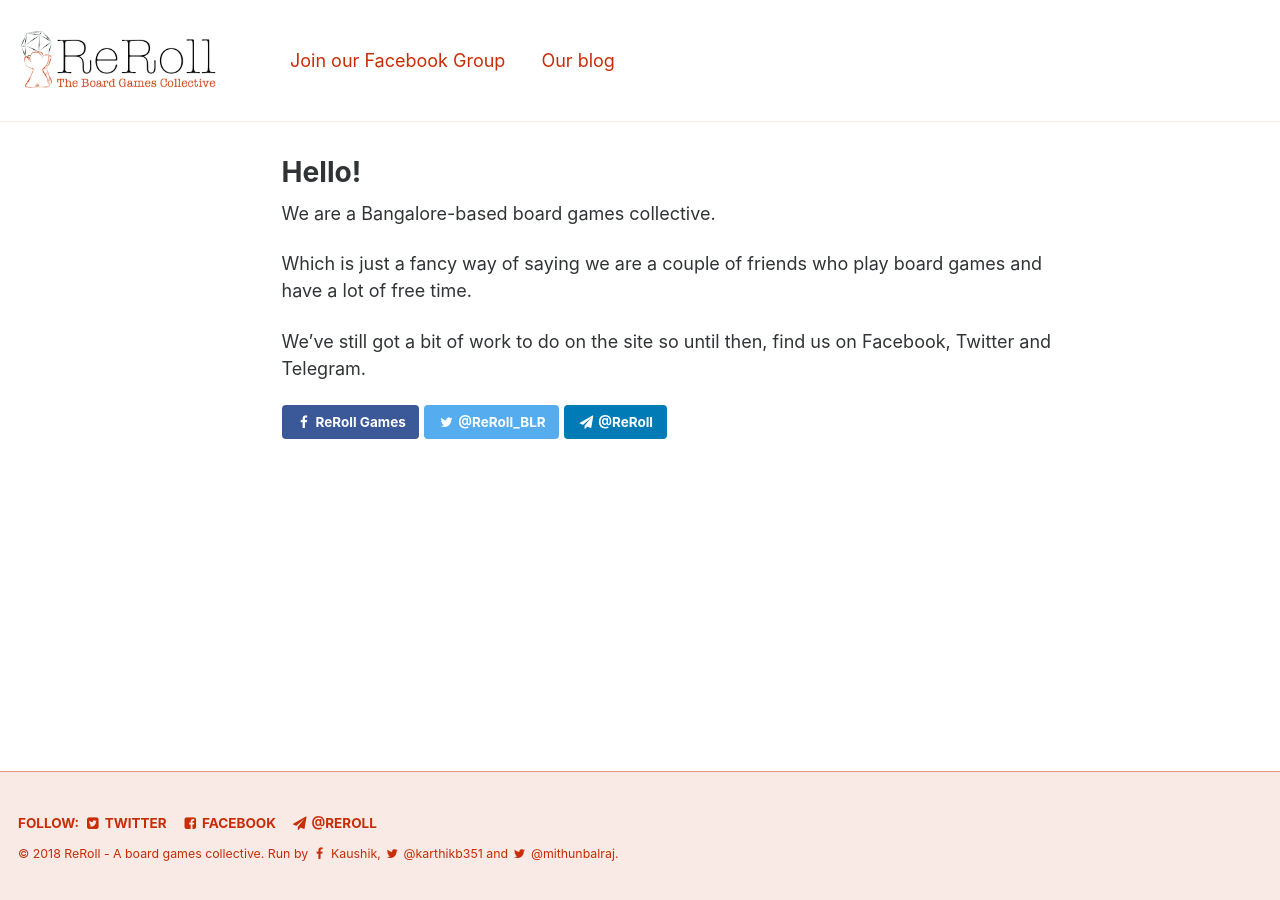
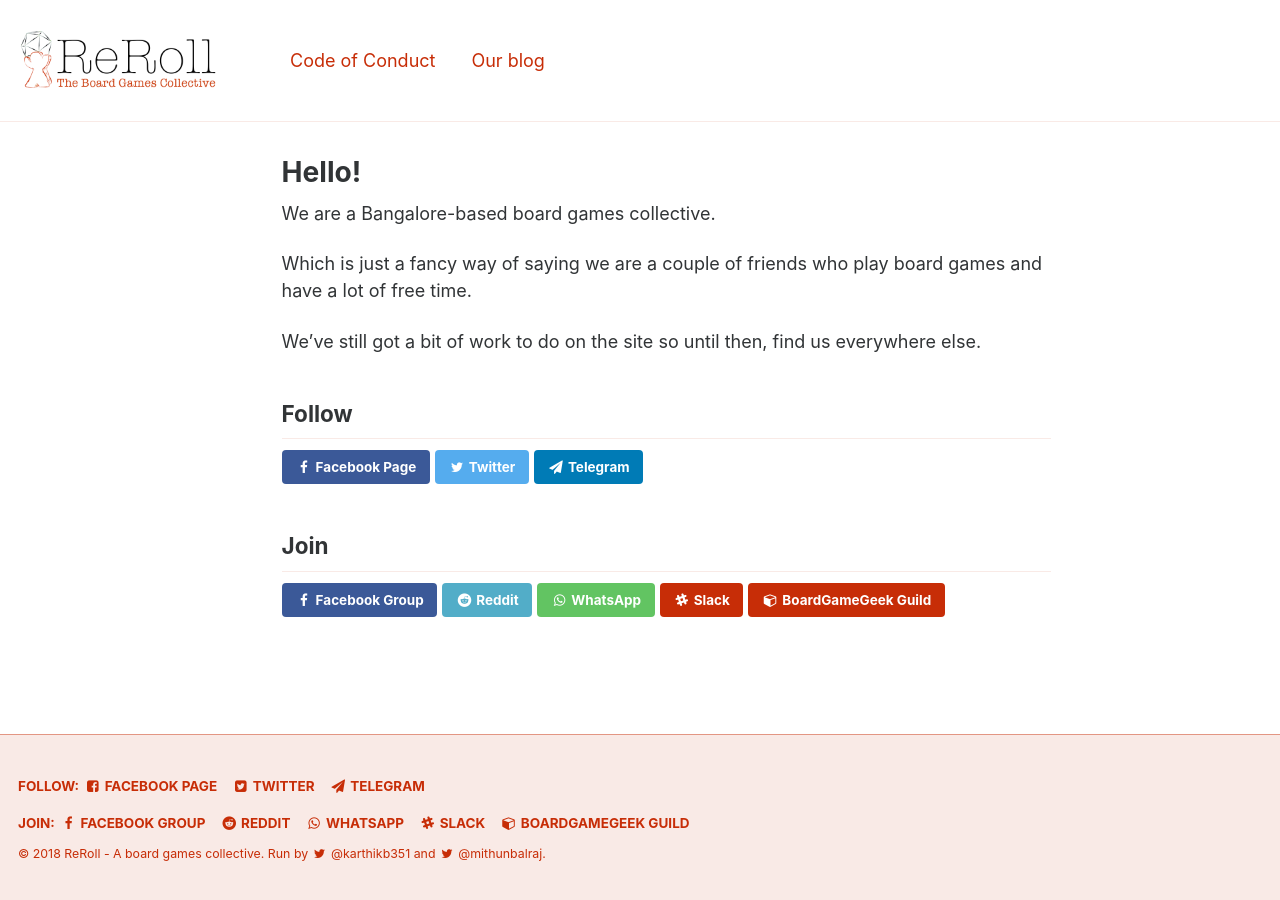
Before and after one commit to ReRollBLR/reroll.in, a Jekyll site: the page built from _pages/index.html, in a window 1280 px wide. Built offline with Jekyll 4.4.1, drawn with Linux system fonts in a browser that asks for light colours; the list of posts is cut into pages by our own code; comment, search, counter and statistics services are not loaded.

Commit message:
Update social links

```diff
--- a/_config.yml
+++ b/_config.yml
@@ -129,7 +129,7 @@ sass:
 permalink: "/:categories/:title/"
 paginate: 5
 paginate_path: "/page:num/"
-gems:
+plugins:
 - jekyll-paginate
 - jekyll-sitemap
 - jekyll-gist
--- a/_data/navigation.yml
+++ b/_data/navigation.yml
@@ -1,5 +1,5 @@
 main:
-  - title: "Join our Facebook Group"
-    url: 'https://facebook.com/groups/boardgames.blr/'
+  - title: "Code of Conduct"
+    url: '/code-of-conduct'
   - title: "Our blog"
     url: 'https://blog.reroll.in/'
--- a/_includes/footer.html
+++ b/_includes/footer.html
@@ -2,24 +2,21 @@
 
 <div class="page__footer-follow">
   <ul class="social-icons">
-    {% if site.data.ui-text[site.locale].follow_label %}
-      <li><strong>{{ site.data.ui-text[site.locale].follow_label }}</strong></li>
-    {% endif %}
-    {% if site.twitter.username %}
-      <li><a href="https://twitter.com/{{ site.twitter.username }}"><i class="fa fa-fw fa-twitter-square" aria-hidden="true"></i> Twitter</a></li>
-    {% endif %}
-    {% if site.facebook.username %}
-      <li><a href="https://facebook.com/{{ site.facebook.username }}"><i class="fa fa-fw fa-facebook-square" aria-hidden="true"></i> Facebook</a></li>
-    {% endif %}
-    {% if site.author.github %}
-      <li><a href="http://github.com/{{ site.author.github }}"><i class="fa fa-fw fa-github" aria-hidden="true"></i> GitHub</a></li>
-    {% endif %}
-    {% if site.author.bitbucket %}
-      <li><a href="http://bitbucket.org/{{ site.author.bitbucket }}"><i class="fa fa-fw fa-bitbucket" aria-hidden="true"></i> Bitbucket</a></li>
-    {% endif %}
-    <li><a href="https://telegram.me/reroll"><i class="fa fa-fw fa-paper-plane" aria-hidden="true"></i> @ReRoll</a></li>
+    <li><strong>Follow:</strong></li>
+    <li><a href="https://facebook.com/ReRollBLR"><i class="fa fa-fw fa-facebook-square" aria-hidden="true"></i> Facebook Page</a></li>
+    <li><a href="https://twitter.com/ReRoll_BLR"><i class="fa fa-fw fa-twitter-square" aria-hidden="true"></i> Twitter</a></li>
+    <li><a href="https://telegram.me/reroll"><i class="fa fa-fw fa-paper-plane" aria-hidden="true"></i> Telegram</a></li>
   </ul>
 </div>
-
-<div class="page__footer-copyright">&copy; {{ site.time | date: '%Y' }} {{ site.name | default: site.title }}. Run by <a href="https://www.facebook.com/kaushik.narayan.39"><i class="fa fa-fw fa-facebook"></i> Kaushik</a>, <a href="https://twitter.com/karthikb351"><i class="fa fa-fw fa-twitter"></i>  @karthikb351</a> and <a href="https://twitter.com/mithunbalraj"><i class="fa fa-fw fa-twitter"></i>  @mithunbalraj</a>.
+<div class="page__footer-follow">
+  <ul class="social-icons">
+    <li><strong>Join:</strong></li>
+    <li><a href="https://www.facebook.com/groups/rerollblr/"><i class="fa fa-fw fa-facebook"></i> Facebook Group</a></li>
+    <li><a href="https://reddit.com/ReRoll"><i class="fa fa-fw fa-reddit"></i> Reddit</a></li>
+    <li><a href="/whatsapp"><i class="fa fa-fw fa-whatsapp"></i> WhatsApp</a></li>
+    <li><a href="/slack"><i class="fa fa-fw fa-slack"></i> Slack</a></li>
+    <li><a href="/bgg"><i class="fa fa-fw fa-cube"></i> BoardGameGeek Guild</a></li>
+  </ul>
 </div>
+<div class="page__footer-copyright">&copy; {{ site.time | date: '%Y' }} {{ site.name | default: site.title }}. Run by <a href="https://twitter.com/karthikb351"><i class="fa fa-fw fa-twitter"></i>  @karthikb351</a> and <a href="https://twitter.com/mithunbalraj"><i class="fa fa-fw fa-twitter"></i>  @mithunbalraj</a>.
+</div>
--- /dev/null
+++ b/_pages/index.html
@@ -0,0 +1,24 @@
+---
+title: Hello!
+layout: single
+permalink: "/"
+---
+
+We are a Bangalore-based board games collective.
+
+Which is just a fancy way of saying we are a couple of friends who play board games and have a lot of free time.
+
+We've still got a bit of work to do on the site so until then, find us everywhere else.
+
+<h2>Follow</h2>
+
+<a class="btn btn--facebook" href="https://facebook.com/ReRollBLR"><i class="fa fa-fw fa-facebook"></i> Facebook Page</a>
+<a class="btn btn--twitter" href="https://twitter.com/ReRoll_BLR"><i class="fa fa-fw fa-twitter"></i> Twitter</a>
+<a class="btn btn--linkedin" href="https://telegram.me/reroll"><i class="fa fa-fw fa-paper-plane" aria-hidden="true"></i> Telegram</a>
+
+<h2>Join</h2>
+<a class="btn btn--facebook" href="https://www.facebook.com/groups/rerollblr/"><i class="fa fa-fw fa-facebook"></i> Facebook Group</a>
+<a class="btn btn--info" href="https://reddit.com/ReRoll"><i class="fa fa-fw fa-reddit"></i> Reddit</a>
+<a class="btn btn--success" href="/whatsapp"><i class="fa fa-fw fa-whatsapp"></i> WhatsApp</a>
+<a class="btn btn--primary" href="/slack"><i class="fa fa-fw fa-slack"></i> Slack</a>
+<a class="btn btn--primary" href="/bgg"><i class="fa fa-fw fa-cube"></i> BoardGameGeek Guild</a>
--- a/index.html
+++ /dev/null
@@ -1,14 +0,0 @@
----
-title: Hello!
-layout: single
----
-
-We are a Bangalore-based board games collective.
-
-Which is just a fancy way of saying we are a couple of friends who play board games and have a lot of free time.
-
-We've still got a bit of work to do on the site so until then, find us on Facebook, Twitter and Telegram.
-
-<a class="btn btn--facebook" href="https://facebook.com/ReRollBLR"><i class="fa fa-fw fa-facebook"></i> ReRoll Games</a>
-<a class="btn btn--twitter" href="https://twitter.com/ReRoll_BLR"><i class="fa fa-fw fa-twitter"></i> @ReRoll_BLR</a>
-<a class="btn btn--linkedin" href="https://telegram.me/reroll"><i class="fa fa-fw fa-paper-plane" aria-hidden="true"></i> @ReRoll</a>
```
Also changed, not shown: _pages/slack.html (added, +9 -0 lines), _pages/social.html (added, +18 -0 lines), discord.html (deleted, +0 -9 lines), Gemfile.lock, _pages/bgg.html (renamed from bgg.html), _pages/coc.md (renamed from coc.md), _pages/signup.html (renamed from signup.html), _pages/tabletopday.html (renamed from tabletopday.html), _pages/whatsapp.html (renamed from whatsapp.html).
